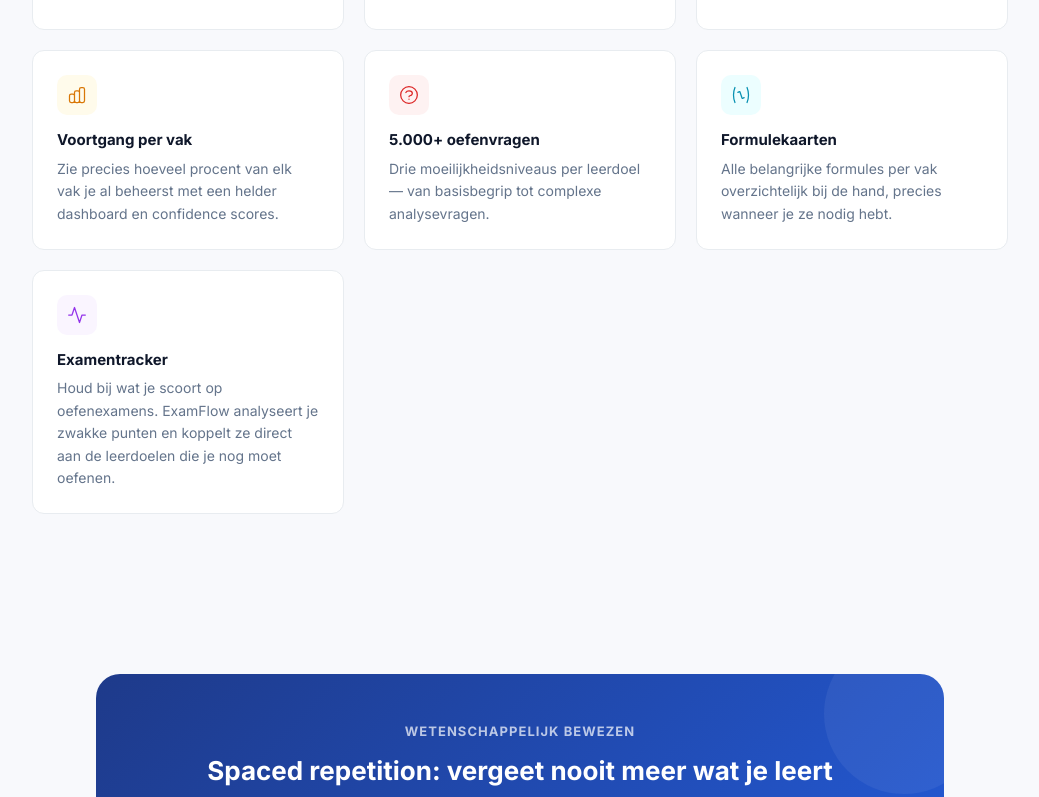
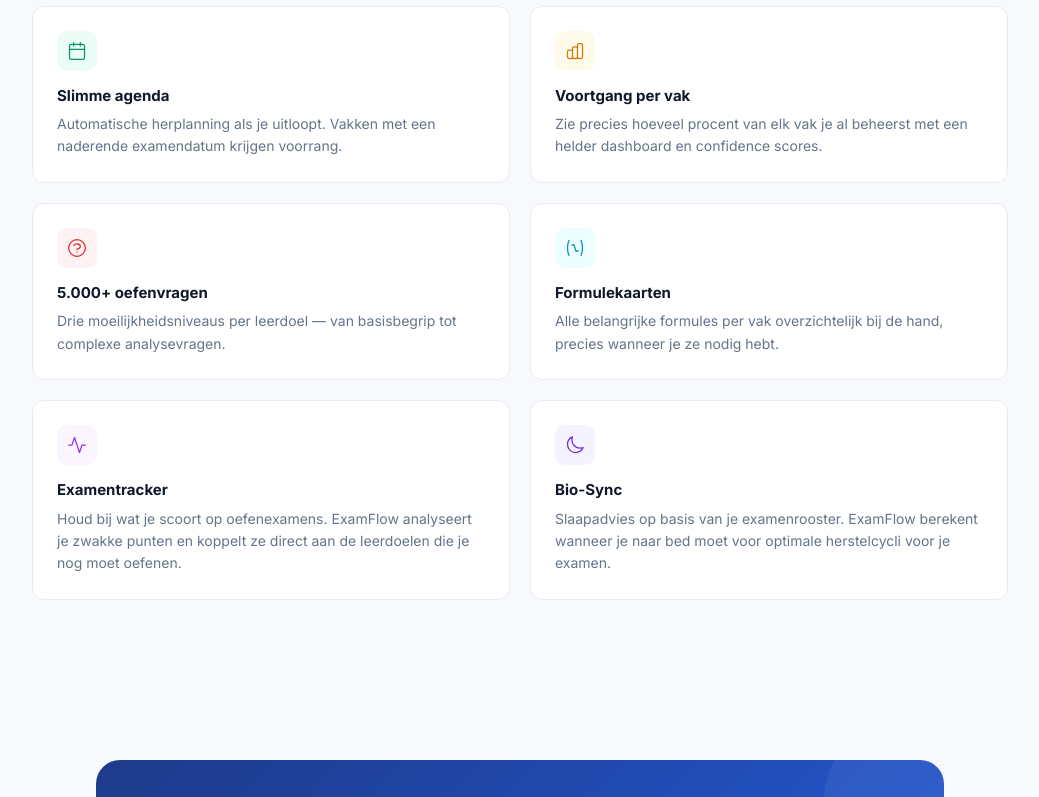
Before and after one commit to mgbtimmermans-boop/examflow, a Next.js app: page / in a window 1280 px wide. Shown: the part 2089-2886 px from the top of the page, without its empty margins (120-1159 px from the left). Built offline with nearby package versions, Linux system fonts and the light colour scheme; no server answers.

Commit message:
Landingspagina: features grid netjes 2x4 met Bio-Sync en Examentracker

```diff
--- a/src/app/page.tsx
+++ b/src/app/page.tsx
@@ -382,6 +382,17 @@ const features = [
       </svg>
     ),
   },
+  {
+    title: "Bio-Sync",
+    desc: "Slaapadvies op basis van je examenrooster. ExamFlow berekent wanneer je naar bed moet voor optimale herstelcycli voor je examen.",
+    color: "#6D28D9",
+    bg: "#F5F3FF",
+    icon: (
+      <svg width="20" height="20" fill="none" viewBox="0 0 24 24" stroke="currentColor" strokeWidth="1.5">
+        <path d="M21.752 15.002A9.718 9.718 0 0118 15.75c-5.385 0-9.75-4.365-9.75-9.75 0-1.33.266-2.597.748-3.752A9.753 9.753 0 003 11.25C3 16.635 7.365 21 12.75 21a9.753 9.753 0 009.002-5.998z" strokeLinecap="round" strokeLinejoin="round"/>
+      </svg>
+    ),
+  },
 ];
 
 const testimonials = [
@@ -632,7 +643,7 @@ export default function Home() {
             <p style={{ fontSize: 13, fontWeight: 700, color: "#2563EB", textTransform: "uppercase", letterSpacing: "0.08em", marginBottom: 8 }}>Functionaliteiten</p>
             <h2 style={{ fontSize: 28, fontWeight: 700, color: "#0F172A" }}>Alles wat je nodig hebt</h2>
           </motion.div>
-          <div className="grid sm:grid-cols-2 lg:grid-cols-3 gap-5">
+          <div className="grid sm:grid-cols-2 gap-5">
             {features.map((f, i) => (
               <motion.div
                 key={i}
```
